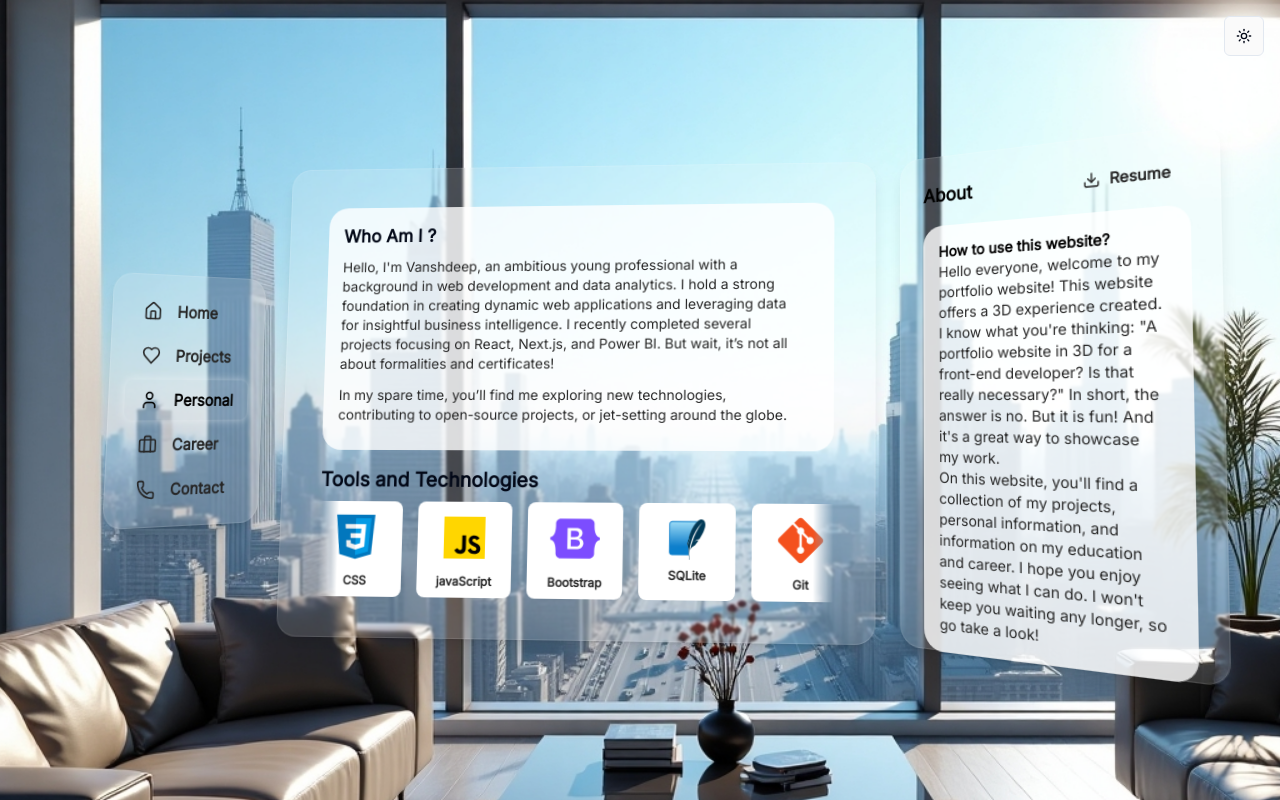
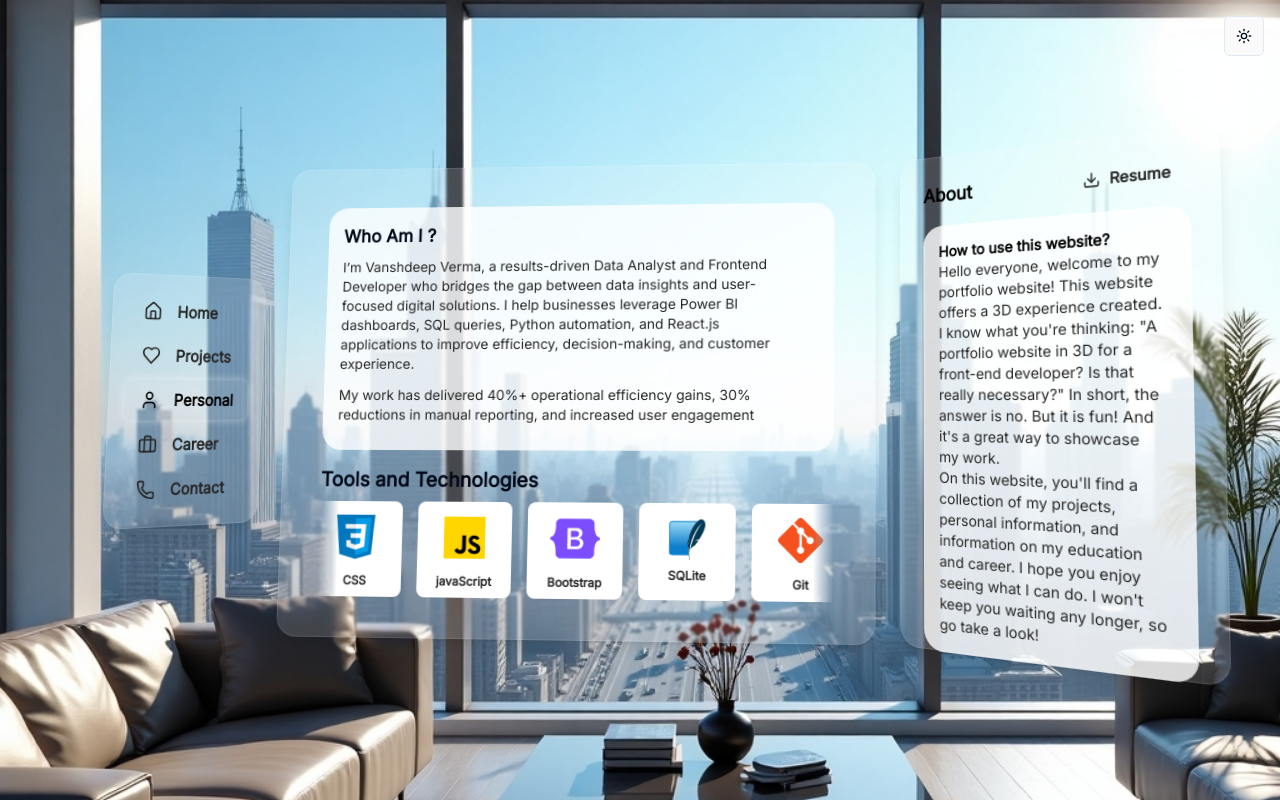
Before and after one commit to 20bcs6794/vansh, a Next.js app: page / in a window 1280 px wide. Both pictures are taken after a click on the button "Personal". Built offline with nearby package versions, Linux system fonts and the light colour scheme; what @genkit-ai/googleai, genkit would draw is missing.

Commit message:
I’m Vanshdeep Verma, a results-driven Data Analyst and Frontend Develope

```diff
--- a/src/components/glass-panel-layout.tsx
+++ b/src/components/glass-panel-layout.tsx
@@ -1095,16 +1095,13 @@ export function GlassPanelLayout({ orientation }: { orientation?: { beta: number
                   <ScrollArea className={cn(isMobile ? "" : "h-full pr-4")}>
                     <div className={cn("space-y-3 text-sm pr-2", isMobile ? "text-neutral-800 dark:text-neutral-100" : "text-neutral-800 dark:text-neutral-100")}>
                       <p>
-                        Hello, I'm Vanshdeep, an ambitious young professional with a background in web development and data analytics.
-                        I hold a strong foundation in creating dynamic web applications and leveraging data for insightful business intelligence.
-                        I recently completed several projects focusing on React, Next.js, and Power BI. But wait, it’s not all about formalities and certificates!
+                        I’m Vanshdeep Verma, a results-driven Data Analyst and Frontend Developer who bridges the gap between data insights and user-focused digital solutions. I help businesses leverage Power BI dashboards, SQL queries, Python automation, and React.js applications to improve efficiency, decision-making, and customer experience.
                       </p>
                       <p>
-                        In my spare time, you’ll find me exploring new technologies, contributing to open-source projects, or jet-setting around the globe.
-                        I once embarked on an adventurous journey to build a complete full-stack application from scratch, acquiring adaptability, independence, and some seriously impressive problem-solving skills along the way.
+                        My work has delivered 40%+ operational efficiency gains, 30% reductions in manual reporting, and increased user engagement through interactive dashboards and optimized UI/UX design. By combining data visualization, process automation, and responsive web development, I create solutions that directly impact business growth and ROI.
                       </p>
                       <p>
-                        Now, I’m setting my sights on the role of a Senior Developer. Want to know more? Take a look around and uncover the real me!
+                        With expertise in business intelligence tools, data-driven strategies, and modern web frameworks, I’m committed to helping organizations scale smarter, operate faster, and make data-backed decisions that deliver measurable results. Below are the teck stacks I used in my services.
                       </p>
                     </div>
                   </ScrollArea>
```
